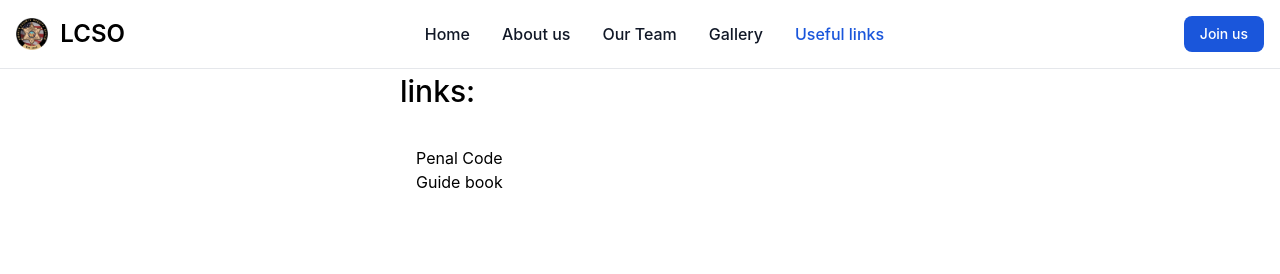
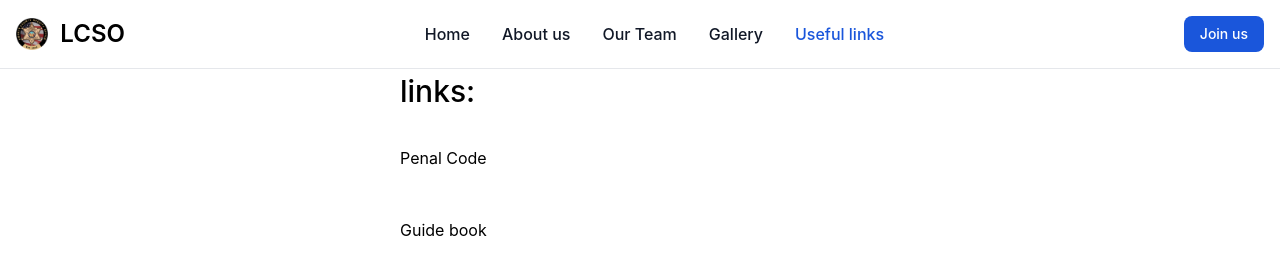
Before and after one commit to Dipson264/LCSO, a plain HTML site: page link.html in a window 1280 px wide. Drawn offline with nearby package versions, Linux system fonts and the light colour scheme.

Commit message:
link update

```diff
--- a/link.html
+++ b/link.html
@@ -76,13 +76,14 @@
             <div class="">
                 <ul>
                     <li>
-                        <a href="https://sites.google.com/view/lcsopenalcode/home" target="_blank" class="p-4">Penal
+                        <a href="https://sites.google.com/view/lcsopenalcode/home" target="_blank" >Penal
                             Code </a>
-                    </li>
+                    </li><br><br>
+
                     <li>
 
                         <a href="https://www.mediafire.com/file/g8z47rkpwwul95a/updated+guide+LCSO.pdf/file"
-                            target="_blank" class="p-4">Guide book</a>
+                            target="_blank" >Guide book</a>
                     </li>
 
                 </ul>
```
